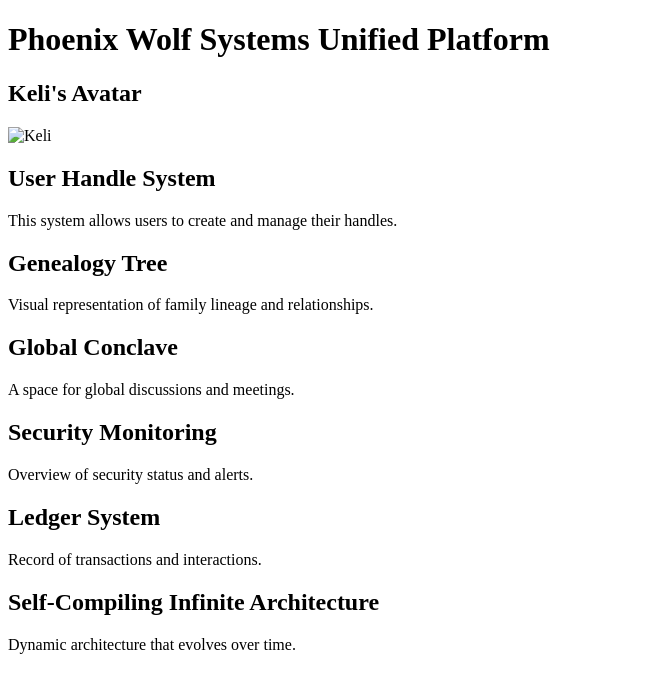
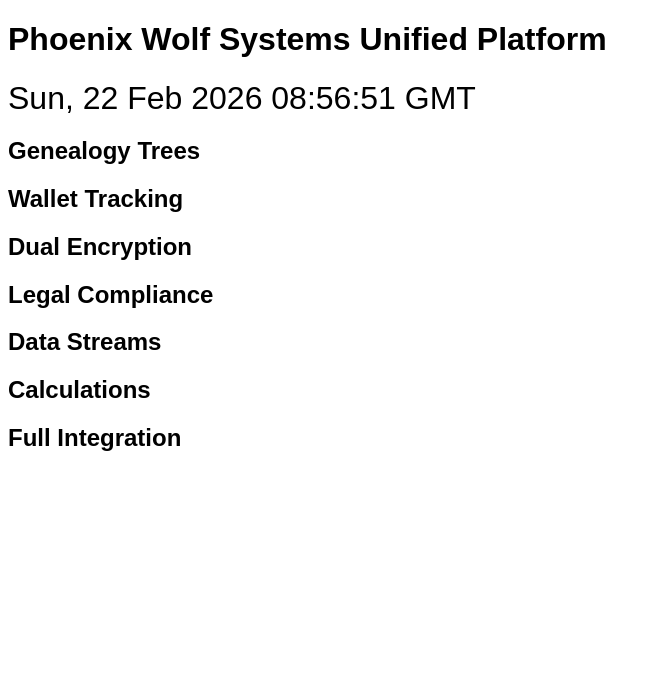
Before and after one commit to RiffRaffAK/Phoenix, a website: page index.html in a window 1280 px wide. Shown: the whole page, without its empty margins (0-660 px from the left). Drawn offline with Linux system fonts and the light colour scheme.

Commit message:
Creating index.html with complete Phoenix Wolf Systems unified platform HTML code.

```diff
--- a/index.html
+++ b/index.html
@@ -1,37 +1,53 @@
 <!DOCTYPE html>
-<html>
+<html lang="en">
 <head>
+    <meta charset="UTF-8">
+    <meta name="viewport" content="width=device-width, initial-scale=1.0">
     <title>Phoenix Wolf Systems Unified Platform</title>
+    <script>
+        // Real-time clock
+        function updateTime() {
+            const now = new Date();
+            document.getElementById('clock').innerText = now.toUTCString();
+        }
+        setInterval(updateTime, 1000);
+        window.onload = updateTime;
+    </script>
+    <style>
+        body { font-family: Arial, sans-serif; }
+        #clock { font-size: 2em; }
+    </style>
 </head>
 <body>
     <h1>Phoenix Wolf Systems Unified Platform</h1>
-    <section>
-        <h2>Keli's Avatar</h2>
-        <img src='path_to_keli_avatar.png' alt='Keli's Avatar' />
-    </section>
-    <section>
-        <h2>User Handle System</h2>
-        <p>This system allows users to create and manage their handles.</p>
-    </section>
-    <section>
-        <h2>Genealogy Tree</h2>
-        <p>Visual representation of family lineage and relationships.</p>
-    </section>
-    <section>
-        <h2>Global Conclave</h2>
-        <p>A space for global discussions and meetings.</p>
-    </section>
-    <section>
-        <h2>Security Monitoring</h2>
-        <p>Overview of security status and alerts.</p>
-    </section>
-    <section>
-        <h2>Ledger System</h2>
-        <p>Record of transactions and interactions.</p>
-    </section>
-    <section>
-        <h2>Self-Compiling Infinite Architecture</h2>
-        <p>Dynamic architecture that evolves over time.</p>
-    </section>
+    <div id="clock"></div>
+    <h2>Genealogy Trees</h2>
+    <div id="genealogy">
+        <!-- Place for genealogy tree implementation -->
+    </div>
+    <h2>Wallet Tracking</h2>
+    <div id="wallet-tracking">
+        <!-- Place for wallet tracking implementation -->
+    </div>
+    <h2>Dual Encryption</h2>
+    <div id="encryption">
+        <!-- Place for dual encryption details -->
+    </div>
+    <h2>Legal Compliance</h2>
+    <div id="compliance">
+        <!-- Place for legal compliance information -->
+    </div>
+    <h2>Data Streams</h2>
+    <div id="data-streams">
+        <!-- Place for data streams information -->
+    </div>
+    <h2>Calculations</h2>
+    <div id="calculations">
+        <!-- Place for calculations implementation -->
+    </div>
+    <h2>Full Integration</h2>
+    <div id="integration">
+        <!-- Place for full integration notes -->
+    </div>
 </body>
 </html>
```
